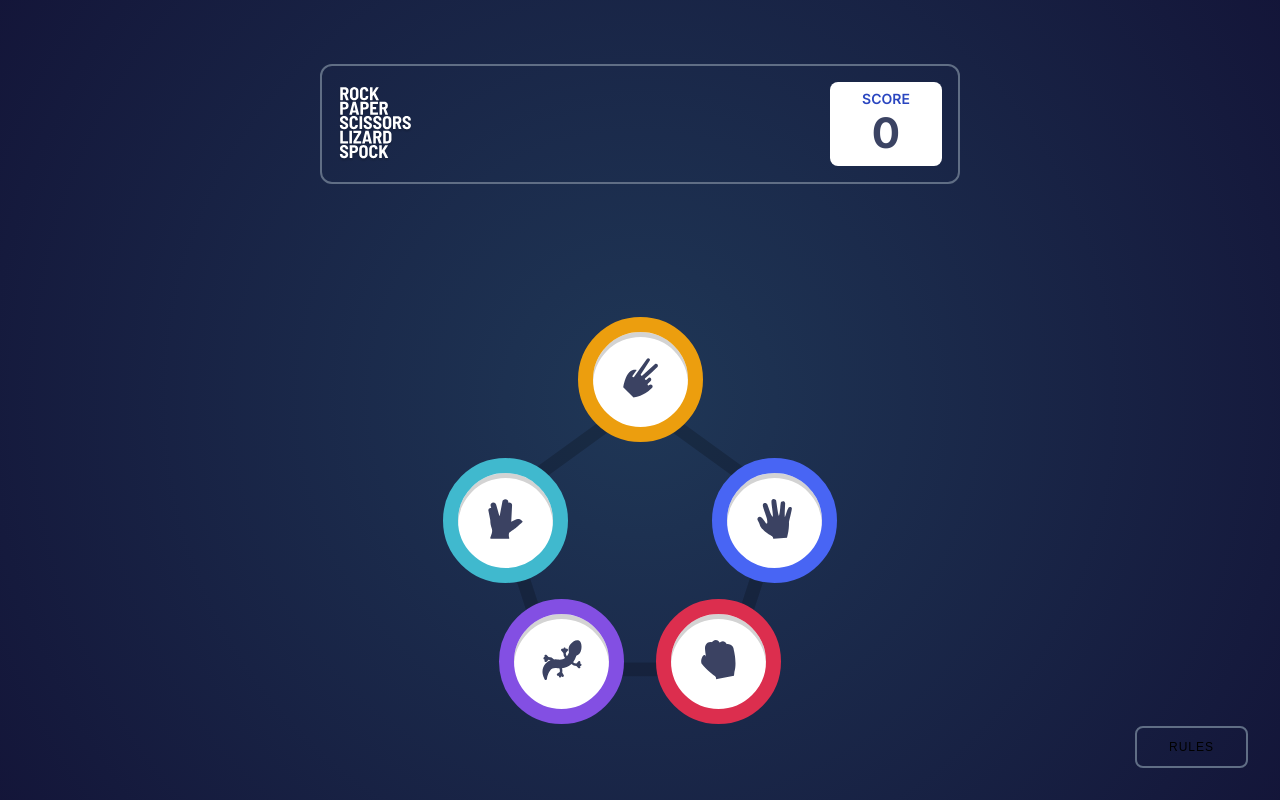
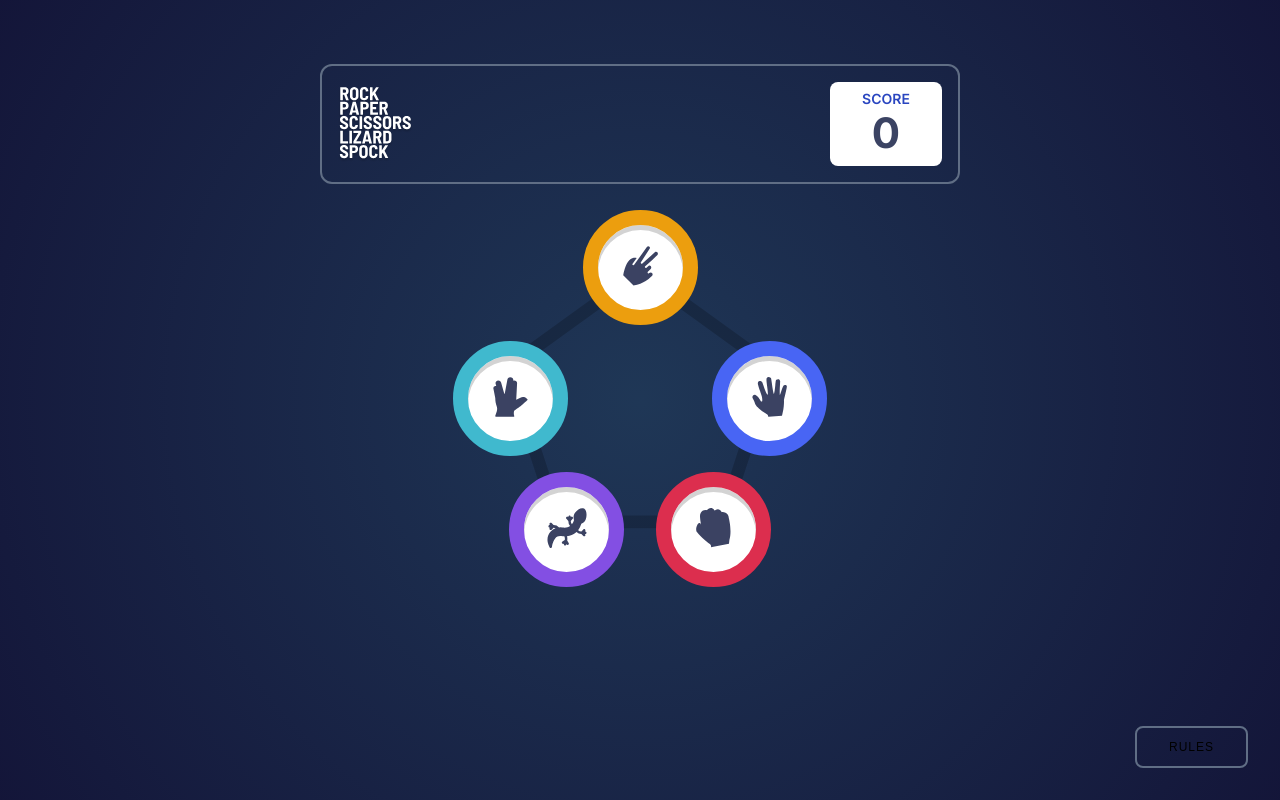
Before and after one commit to ev0lveDD/rock-paper-scissors-lizard-spock, a Next.js app: page / in a window 1280 px wide. Built offline with nearby package versions, Linux system fonts and the light colour scheme.

Commit message:
Laptop view fixed

```diff
--- a/Components/GameBody/game-body.module.css
+++ b/Components/GameBody/game-body.module.css
@@ -3,7 +3,7 @@
     display: flex;
     align-items: center;
     justify-content: center;
-    margin: 4rem 0 0 0;
+    margin: 2rem 0 0 0;
   }
 
   .gameBodyBackground {
@@ -88,17 +88,23 @@
   @media only screen and (min-width: 768px) {
 
     .gameBody {
-      margin-top: 6rem;
+      margin: 0 0 2rem 0;
+      justify-content: top;
     }
 
     .gameBody button {
-      width: 125px;
-      height: 125px;
+      width: 115px;
+      height: 115px;
     }
 
     .gameBodyBackground {
-      height: 285px;
-      width: 300px;
+      height: 265px;
+      width: 280px;
+    }
+
+    .gameBodyBackgroundWraper {
+      z-index: 1;
+      margin-top: 2rem;
     }
 
     .paperButton {
```
